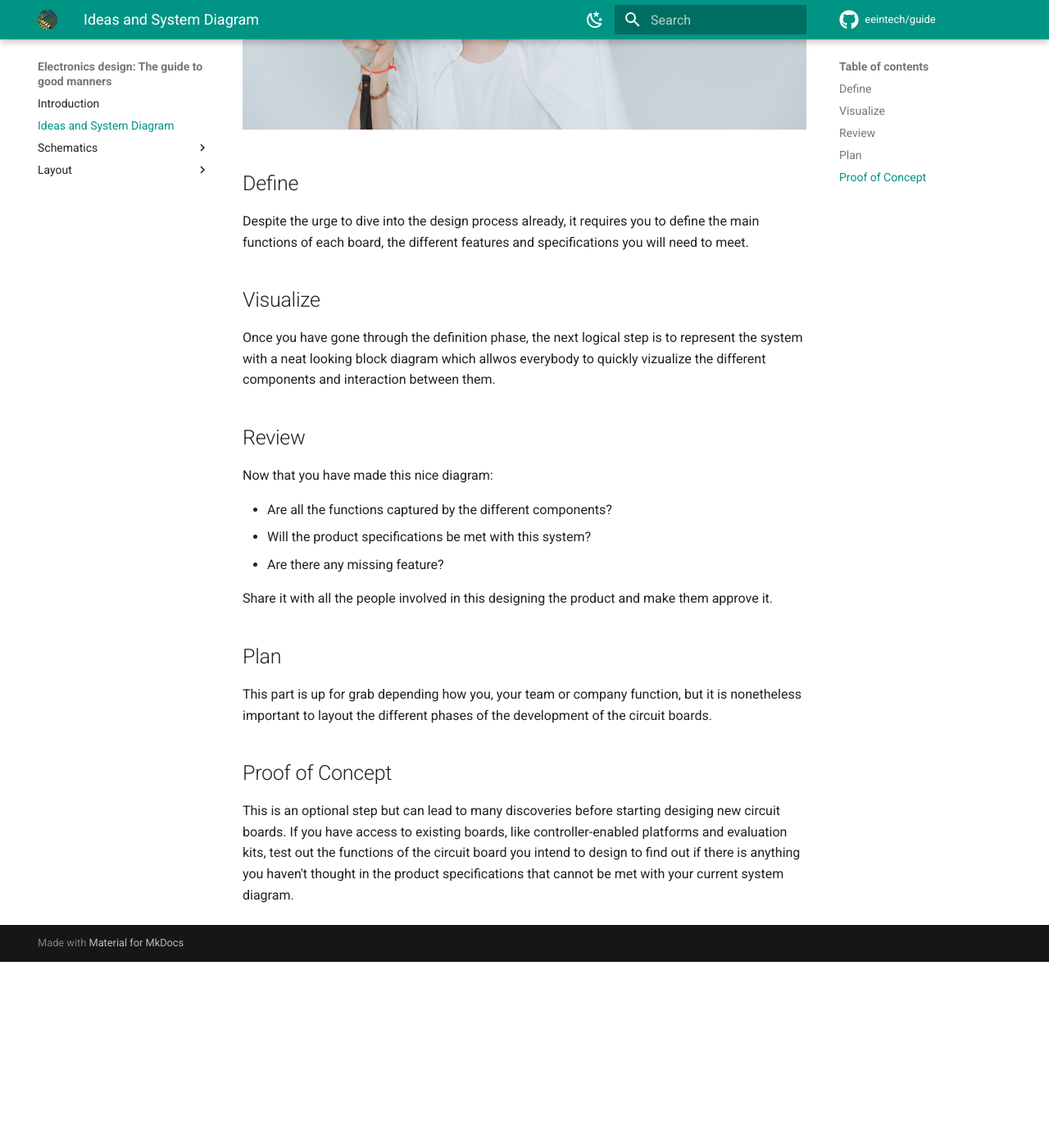
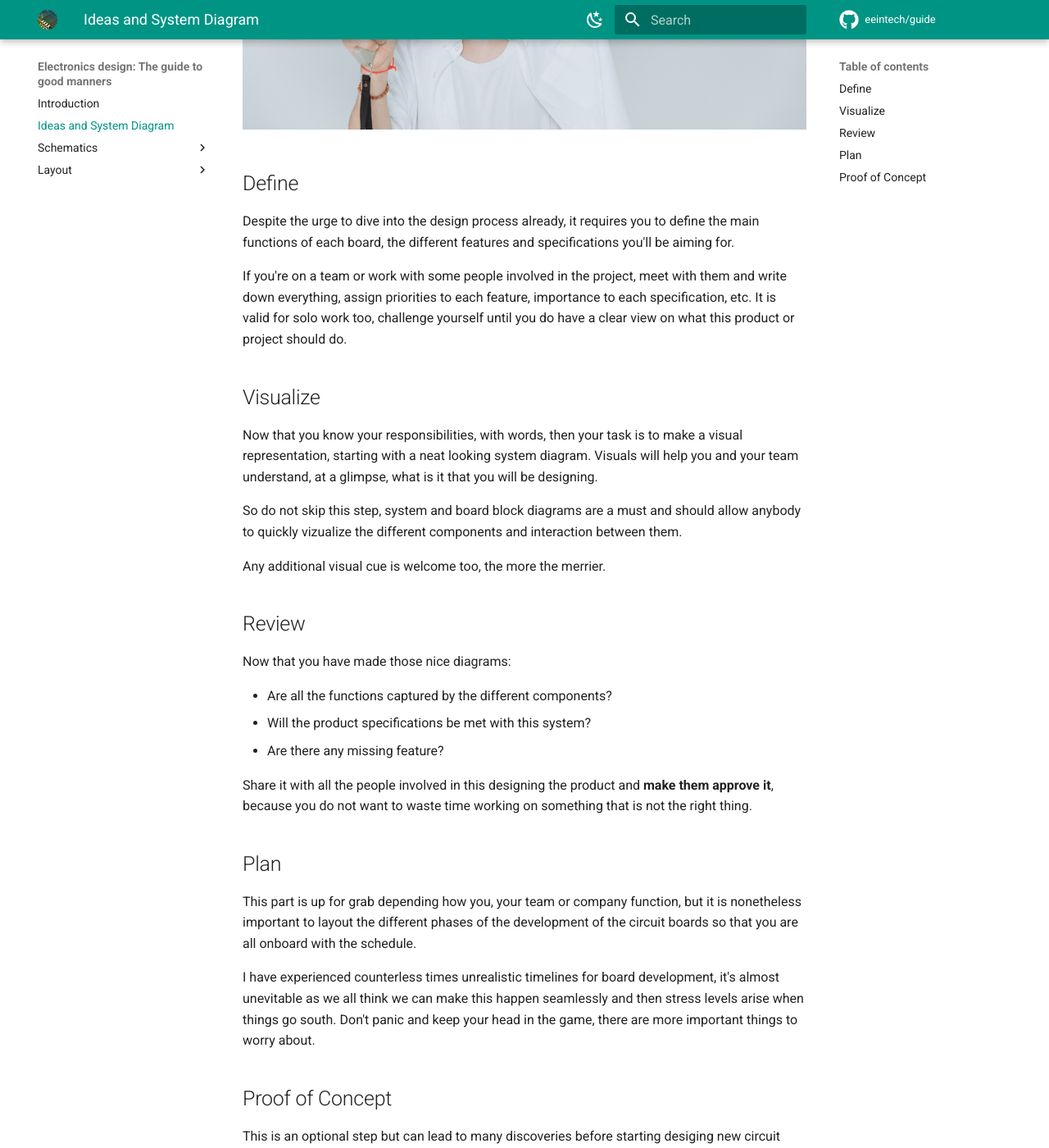
Before and after one commit to eeintech/guide, an MkDocs documentation site: the page built from docs/diagram.md, in a window 1280 px wide and 1400 px high, scrolled down 691 px. Shown: the whole window at 82% size. Built offline with MkDocs 1.6.1 and Material for MkDocs 9.7.7, drawn with Linux system fonts in a browser that asks for light colours; comment, search, counter and statistics services are not loaded; before the commit the page ends 1864 px from its top, so only the background shows below that.

Commit message:
Add to diagram

```diff
--- a/docs/diagram.md
+++ b/docs/diagram.md
@@ -10,25 +10,34 @@ You do your research and get really excited about it, then you open your favorit
 
 ## Define
 
-Despite the urge to dive into the design process already, it requires you to define the main functions of each board, the different features and specifications you will need to meet.
+Despite the urge to dive into the design process already, it requires you to define the main functions of each board, the different features and specifications you'll be aiming for.
+
+If you're on a team or work with some people involved in the project, meet with them and write down everything, assign priorities to each feature, importance to each specification, etc.
+It is valid for solo work too, challenge yourself until you do have a clear view on what this product or project should do.
 
 ## Visualize
 
-Once you have gone through the definition phase, the next logical step is to represent the system with a neat looking block diagram which allwos everybody to quickly vizualize the different components and interaction between them.
+Now that you know your responsibilities, with words, then your task is to make a visual representation, starting with a neat looking system diagram. Visuals will help you and your team understand, at a glimpse, what is it that you will be designing.
+
+So do not skip this step, system and board block diagrams are a must and should allow anybody to quickly vizualize the different components and interaction between them.
+
+Any additional visual cue is welcome too, the more the merrier.
 
 ## Review
 
-Now that you have made this nice diagram:
+Now that you have made those nice diagrams:
 
 - Are all the functions captured by the different components?
 - Will the product specifications be met with this system?
 - Are there any missing feature?
 
-Share it with all the people involved in this designing the product and make them approve it.
+Share it with all the people involved in this designing the product and **make them approve it**, because you do not want to waste time working on something that is not the right thing.
 
 ## Plan
 
-This part is up for grab depending how you, your team or company function, but it is nonetheless important to layout the different phases of the development of the circuit boards.
+This part is up for grab depending how you, your team or company function, but it is nonetheless important to layout the different phases of the development of the circuit boards so that you are all onboard with the schedule.
+
+I have experienced counterless times unrealistic timelines for board development, it's almost unevitable as we all think we can make this happen seamlessly and then stress levels arise when things go south. Don't panic and keep your head in the game, there are more important things to worry about.
 
 ## Proof of Concept
 
```
Also changed, not shown: docs/index.md (+3 -1 lines).
